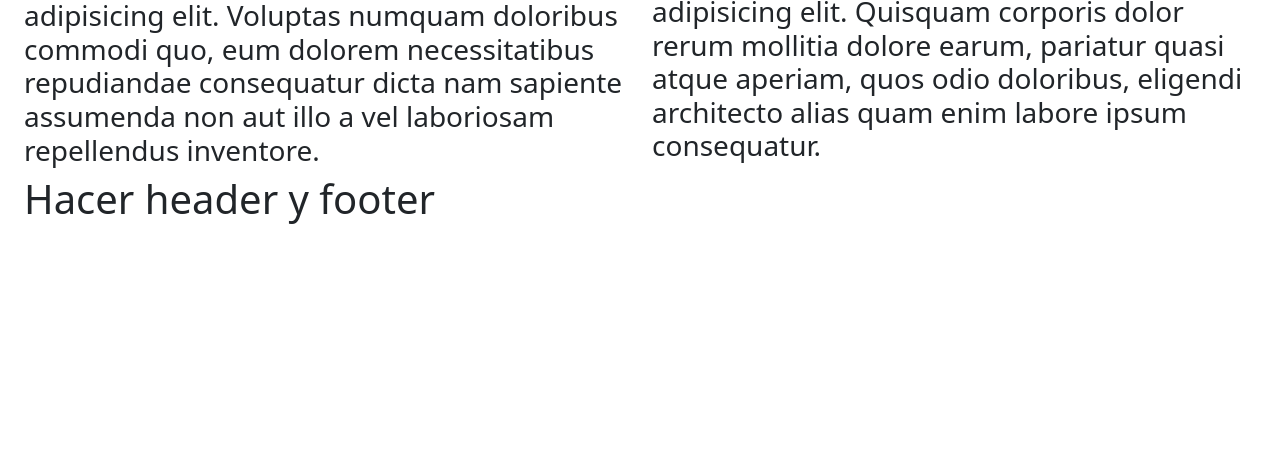
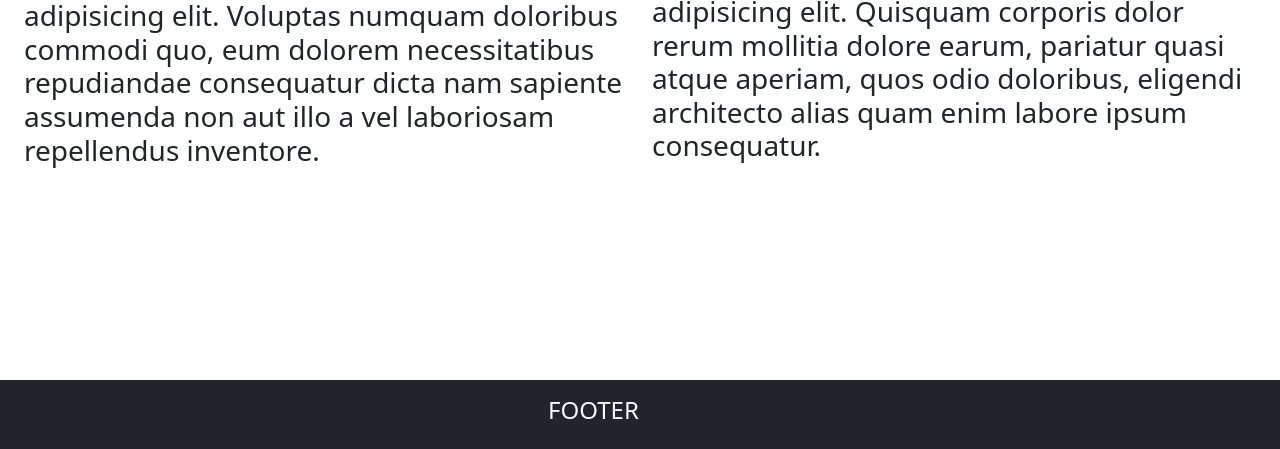
Before and after one commit to jeison003/actividaddevops, a plain HTML site: page index.html in a window 1280 px wide. Shown: the part 351-800 px from the top of the page. Drawn offline with nearby package versions, Linux system fonts and the light colour scheme.

Commit message:
footer terminado

```diff
--- a/index.html
+++ b/index.html
@@ -32,7 +32,6 @@
                         enim labore ipsum consequatur.</h3>
                 </div>
             </div>
-            <h1>Hacer header y footer</h1>
         </div>
 
     </div>
@@ -40,7 +39,14 @@
 
     <div class="container-fluid">
 
+  <nav class="navbar  navbar-light  fixed-bottom bg-dark">
+    <div class="mx-auto p-2 text-light" style="width: 200px;">
+        <h4>FOOTER</h4>
+      </div>
+  </nav>
+
     </div>
+
     <script src="https://cdn.jsdelivr.net/npm/bootstrap@5.3.0-alpha3/dist/js/bootstrap.bundle.min.js"
         integrity="sha384-ENjdO4Dr2bkBIFxQpeoTz1HIcje39Wm4jDKdf19U8gI4ddQ3GYNS7NTKfAdVQSZe" crossorigin="anonymous">
     </script>
```
